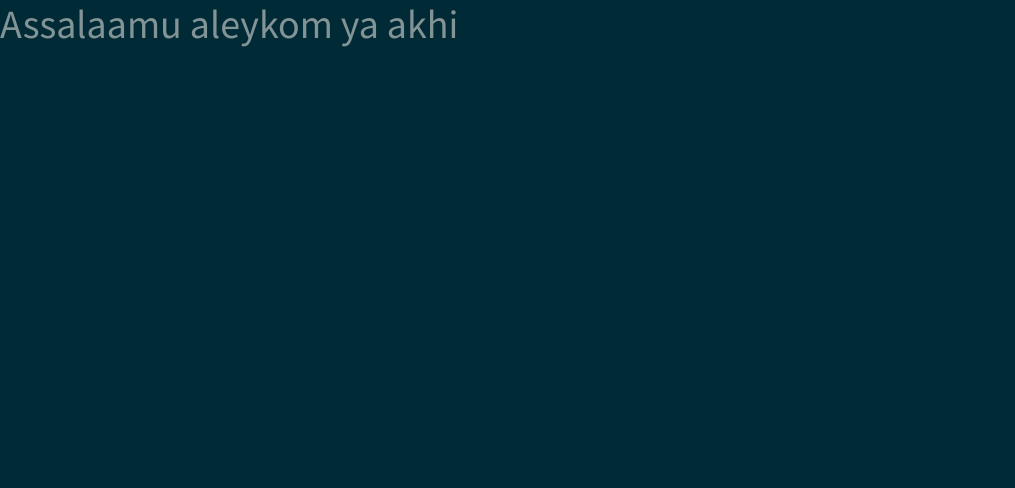
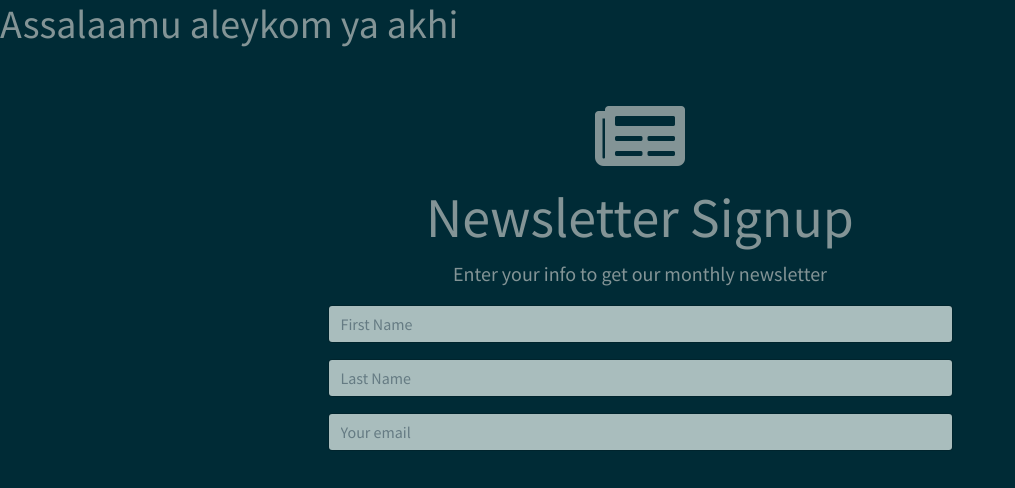
Before and after one commit to frontendprof/mailChimpAPI, a website: page public/index.html in a window 1280 px wide. Shown: the whole page, without its empty margins (0-1015 px from the left). Drawn offline with nearby package versions, Linux system fonts and the light colour scheme.

Commit message:
Working on landing page layout

```diff
--- a/public/index.html
+++ b/public/index.html
@@ -11,5 +11,43 @@
 
     <h1>Assalaamu aleykom ya akhi</h1>
 
+    <div class="container"></div>
+    <section class="row mt-5 text-center">
+        <div class="col-md-6 m-auto">
+            <h1><i class="fas fa-newspaper fa-2x"></i></h1>
+            <h1 class="display-4">Newsletter Signup</h1>
+            <p class="lead">Enter your info to get our monthly newsletter</p>
+
+            <form action="/signup" method="POST">
+                <div class="form-group">
+                    <input type="text"
+                    name="firstName"
+                    id="first-name"
+                    class="form-control"
+                    placeholder="First Name"
+                    >
+                </div>
+
+                <div class="form-group">
+                    <input type="text"
+                    name="lastName"
+                    id="last-name"
+                    class="form-control"
+                    placeholder="Last Name"
+                    >
+                </div>
+
+                <div class="form-group">
+                    <input type="email"
+                    name="email"
+                    id="email"
+                    class="form-control"
+                    placeholder="Your email"
+                    >
+                </div>
+            </form>
+        </div>
+    </section>
+
 </body>
 </html>
```
